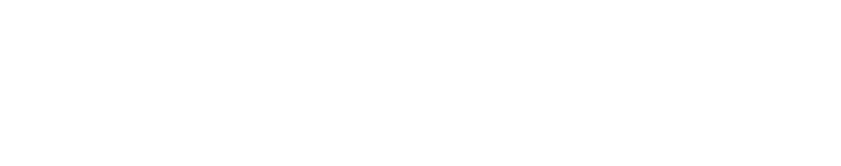
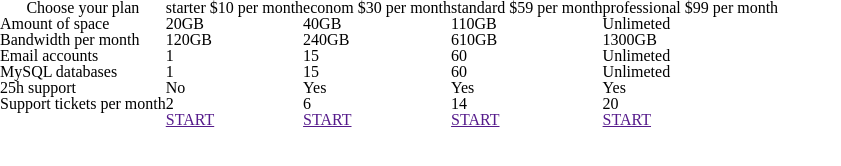
Before and after one commit to BlahonadiezdinaMarya/subscription-plan, a plain HTML site: page index.html in a window 1280 px wide. Shown: the whole page, without its empty margins (0-841 px from the left). Drawn offline with Linux system fonts and the light colour scheme; a web font is replaced by a local one.

Commit message:
html table

```diff
--- a/index.html
+++ b/index.html
@@ -11,6 +11,87 @@
     <link href="https://fonts.googleapis.com/css2?family=Hedvig+Letters+Sans&display=swap" rel="stylesheet">
 </head>
 <body>
-
+    <table>
+        <tr>
+            <th>Choose your plan</th>
+            <th>
+                <span>starter</span>
+                <span>$10</span>
+                <span>per month</span>
+            </th>
+            <th>
+                <span>econom</span>
+                <span>$30</span>
+                <span>per month</span>
+            </th>
+            <th>
+                <span>standard</span>
+                <span>$59</span>
+                <span>per month</span>
+            </th>
+            <th>
+                <span>professional</span>
+                <span>$99</span>
+                <span>per month</span>
+            </th>
+        </tr>
+        <tr>
+            <td>Amount of space</td>
+            <td>20GB</td>
+            <td>40GB</td>
+            <td>110GB</td>
+            <td>Unlimeted</td>
+        </tr>
+        <tr>
+            <td>Bandwidth per month</td>
+            <td>120GB</td>
+            <td>240GB</td>
+            <td>610GB</td>
+            <td>1300GB</td>
+        </tr>
+        <tr>
+            <td>Email accounts</td>
+            <td>1</td>
+            <td>15</td>
+            <td>60</td>
+            <td>Unlimeted</td>
+        </tr>
+        <tr>
+            <td>MySQL databases</td>
+            <td>1</td>
+            <td>15</td>
+            <td>60</td>
+            <td>Unlimeted</td>
+        </tr>
+        <tr>
+            <td>25h support</td>
+            <td>No</td>
+            <td>Yes</td>
+            <td>Yes</td>
+            <td>Yes</td>
+        </tr>
+        <tr>
+            <td>Support tickets per month</td>
+            <td>2</td>
+            <td>6</td>
+            <td>14</td>
+            <td>20</td>
+        </tr>
+        <tr>
+            <td>&nbsp;</td>
+            <td>
+                <a href="">START</a>
+            </td>
+            <td>
+                <a href="">START</a>
+            </td>
+            <td>
+                <a href="">START</a>
+            </td>
+            <td>
+                <a href="">START</a>
+            </td>
+        </tr>
+    </table>
 </body>
 </html>
--- a/style.css
+++ b/style.css
@@ -0,0 +1,11 @@
+table {
+
+}
+
+tr {
+
+}
+
+th, td {
+
+}
```
